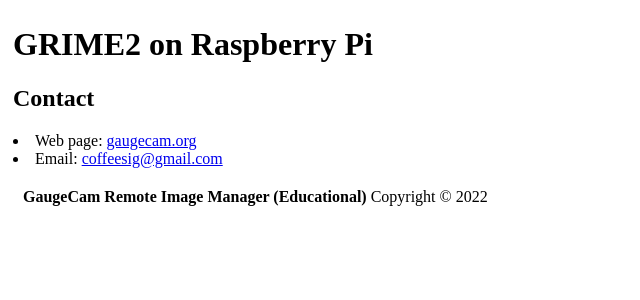
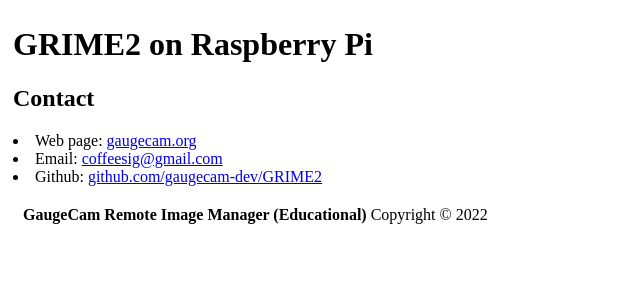
Before and after one commit to gaugecam-dev/GRIME2, a Flask app: page /contact/ in a window 1280 px wide. Shown: the part 46-346 px from the top of the page, without its empty margins (0-640 px from the left). Run offline with Flask 2, Linux system fonts and the light colour scheme.

Commit message:
Added contact.html

```diff
--- a/grime2_flask/templates/contact.html
+++ b/grime2_flask/templates/contact.html
@@ -5,6 +5,7 @@ Contact
 {% block content %}
 <h1>GRIME2 on Raspberry Pi</h1>
 <h2>Contact</h2>
-<li>Web page: <a href=https://gaugecam.org>gaugecam.org</a></li>
-<li>Email: <a href = "mailto:coffeesig@gmail.com">coffeesig@gmail.com</a></li>
+<li>Web page: <a href="https://gaugecam.org" target="_blank">gaugecam.org</a></li>
+<li>Email: <a href = "mailto:coffeesig@gmail.com" target="_blank">coffeesig@gmail.com</a></li>
+<li>Github: <a href = "https://github.com/gaugecam-dev/GRIME2" target="_blank">github.com/gaugecam-dev/GRIME2</a></li>
 {% endblock %}
```
